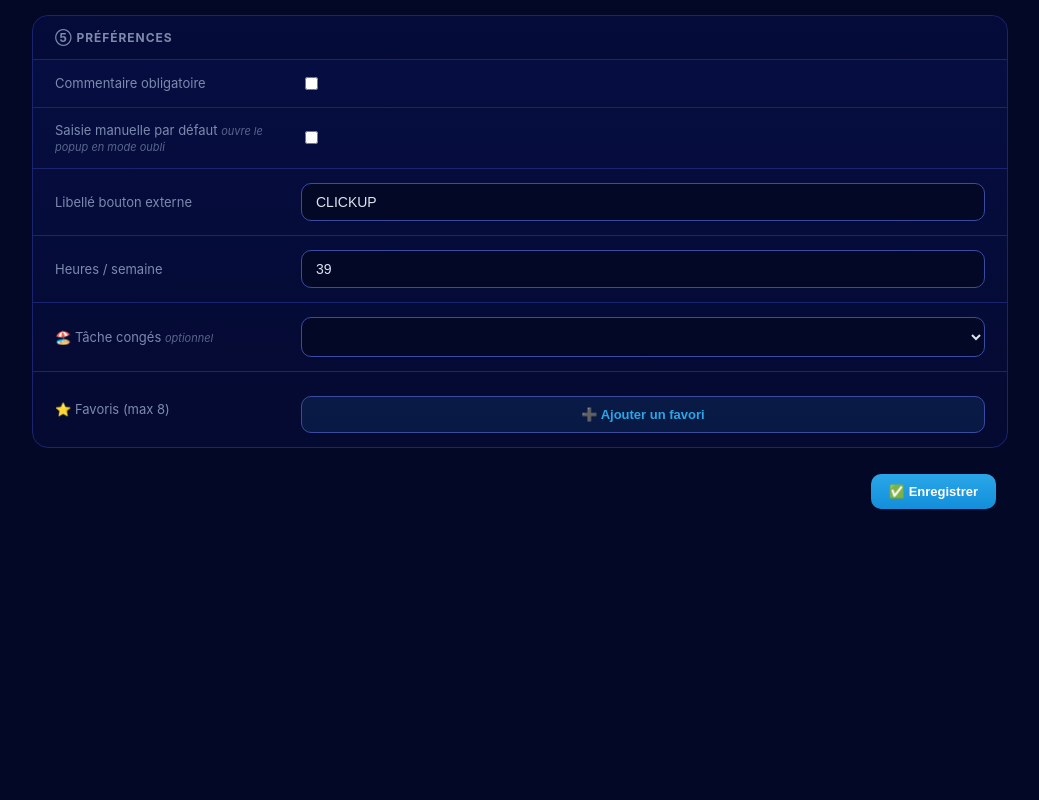
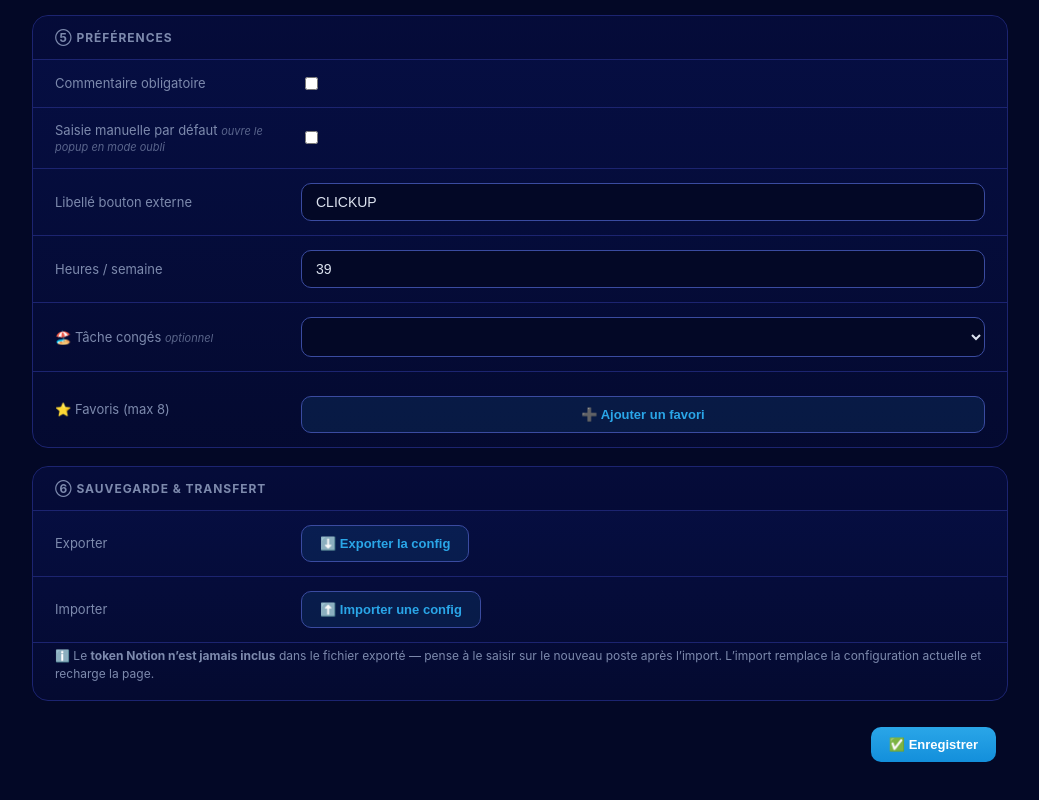
Before and after one commit to gudr-perso/notion-time-tracker-v2, a website with bundled scripts: page src/config/config.html in a window 1280 px wide. Shown: the part 1994-2794 px from the top of the page, without its empty margins (120-1159 px from the left). Before the commit the page ends 2591 px from the top, so only its background shows below. Built offline with nearby package versions, Linux system fonts and the light colour scheme; some packages are replaced by stand-ins of ours.

Commit message:
feat(config): section « Sauvegarde & transfert » (UI)

```diff
--- a/src/config/config.html
+++ b/src/config/config.html
@@ -114,6 +114,27 @@
       </div></div>
     </section>
 
+    <!-- ⑥ Sauvegarde & transfert -->
+    <section class="card" id="sec-backup">
+      <div class="card-head">⑥ Sauvegarde &amp; transfert</div>
+      <div class="row">
+        <label>Exporter</label>
+        <div class="cell">
+          <button type="button" id="btn-export" class="btn btn-ghost">⬇️ Exporter la config</button>
+          <span id="export-status" class="status"></span>
+        </div>
+      </div>
+      <div class="row">
+        <label>Importer</label>
+        <div class="cell">
+          <button type="button" id="btn-import" class="btn btn-ghost">⬆️ Importer une config</button>
+          <input type="file" id="import-file" accept="application/json,.json" hidden />
+          <span id="import-status" class="status"></span>
+        </div>
+      </div>
+      <p class="help-note">ℹ️ Le <strong>token Notion n’est jamais inclus</strong> dans le fichier exporté — pense à le saisir sur le nouveau poste après l’import. L’import remplace la configuration actuelle et recharge la page.</p>
+    </section>
+
     <div class="save-row">
       <button type="button" id="btn-save" class="btn btn-primary">✅ Enregistrer</button>
       <span id="save-status" class="status"></span>
```
